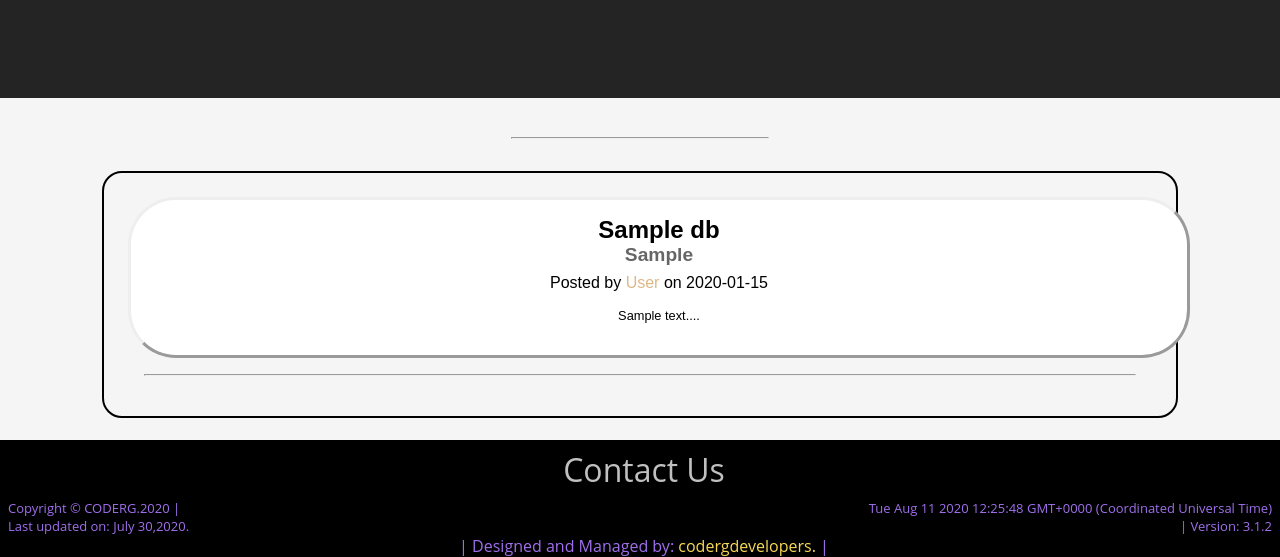
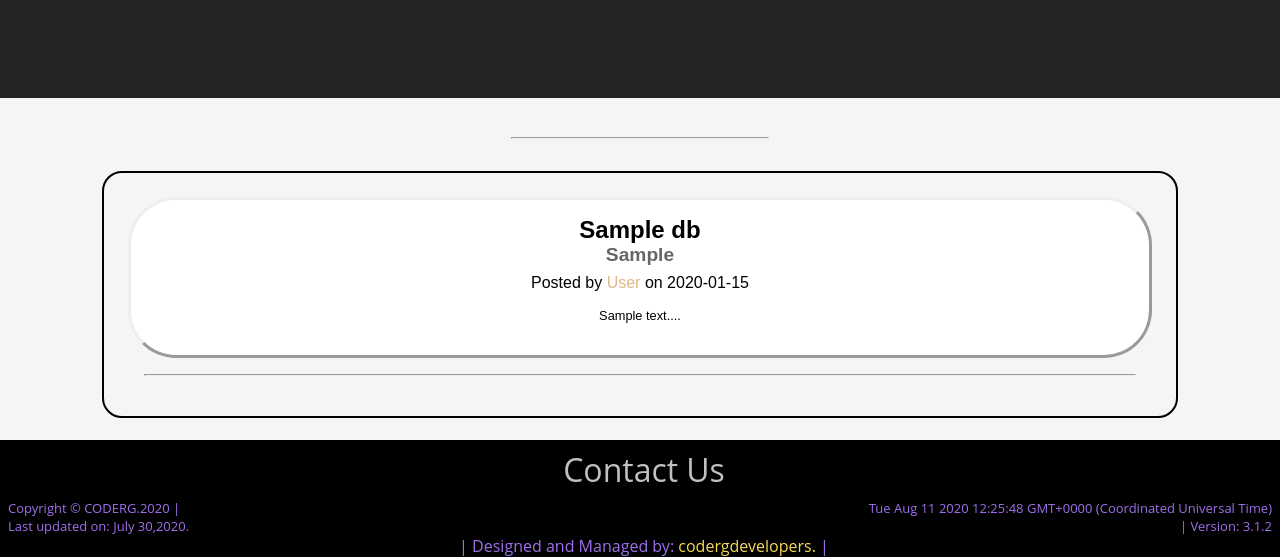
Before and after one commit to codergdevelopers/coderg, a Flask app: page /blog/ in a window 1280 px wide. Shown: the part 350-907 px from the top of the page. Run offline with Flask 2, Linux system fonts and the light colour scheme; tables that the repository leaves empty hold one stand-in row (values such as "Sample post").

Commit message:
width fix

```diff
--- a/flask_qa/templates/blog.html
+++ b/flask_qa/templates/blog.html
@@ -3,14 +3,8 @@
 
 <title>Blogs</title>
 <style>
-  .blog-link{
-      text-decoration: none;
-      height: 100%;
-      width: 100%;
-  }
-.post-link{
-    padding: 0;
-}
+
+
 </style>
 
 </head>
@@ -49,9 +43,9 @@
 
         <!-- <a href="/post/{{ post.slug }}" class="blog-link"> -->
         <button onclick="disp_post({{ post.slug }})" id="post-link" class="post-link">
-                <div class="post-preview" style="height: 100%;width: 100%;">
+                <div class="post-preview">
 
-                    <h2 class="post-title" style="width: 100%;">
+                    <h2 class="post-title">
                         {{post.title}}
                     </h2>
 
```
